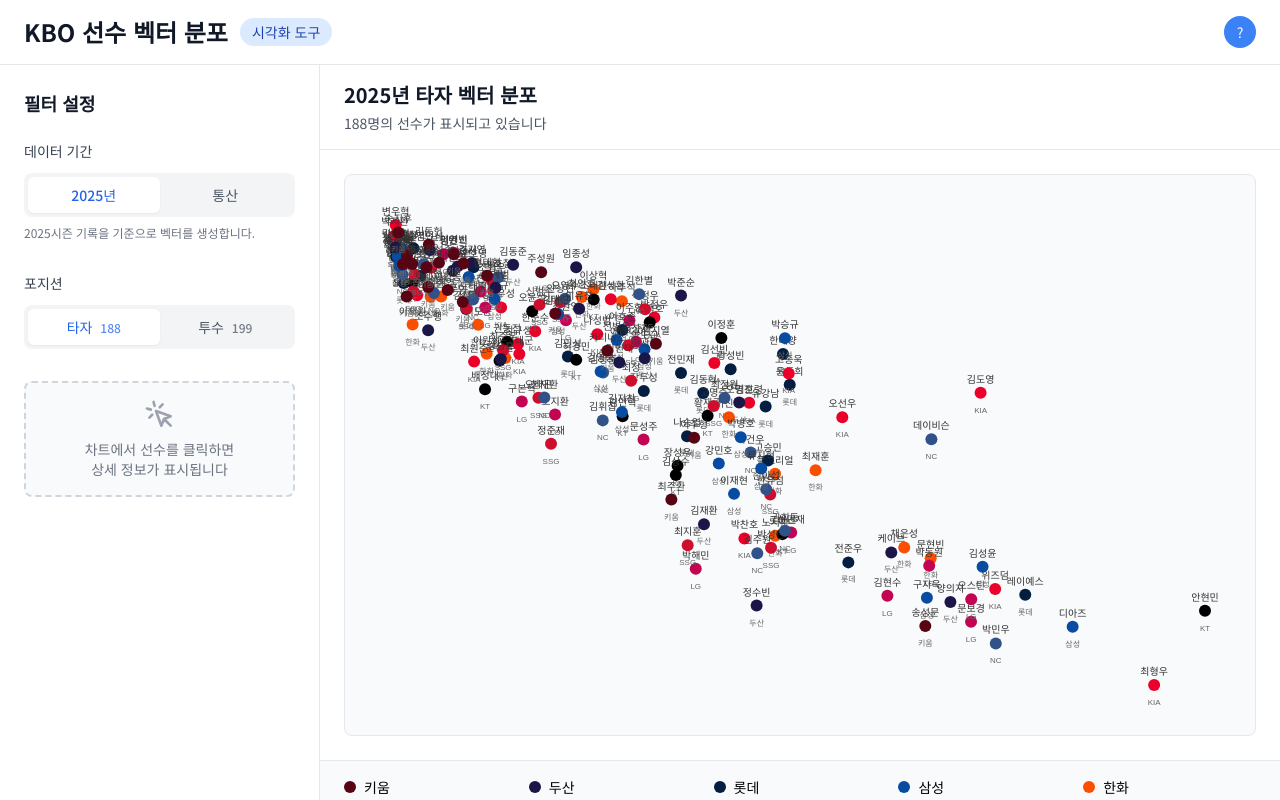
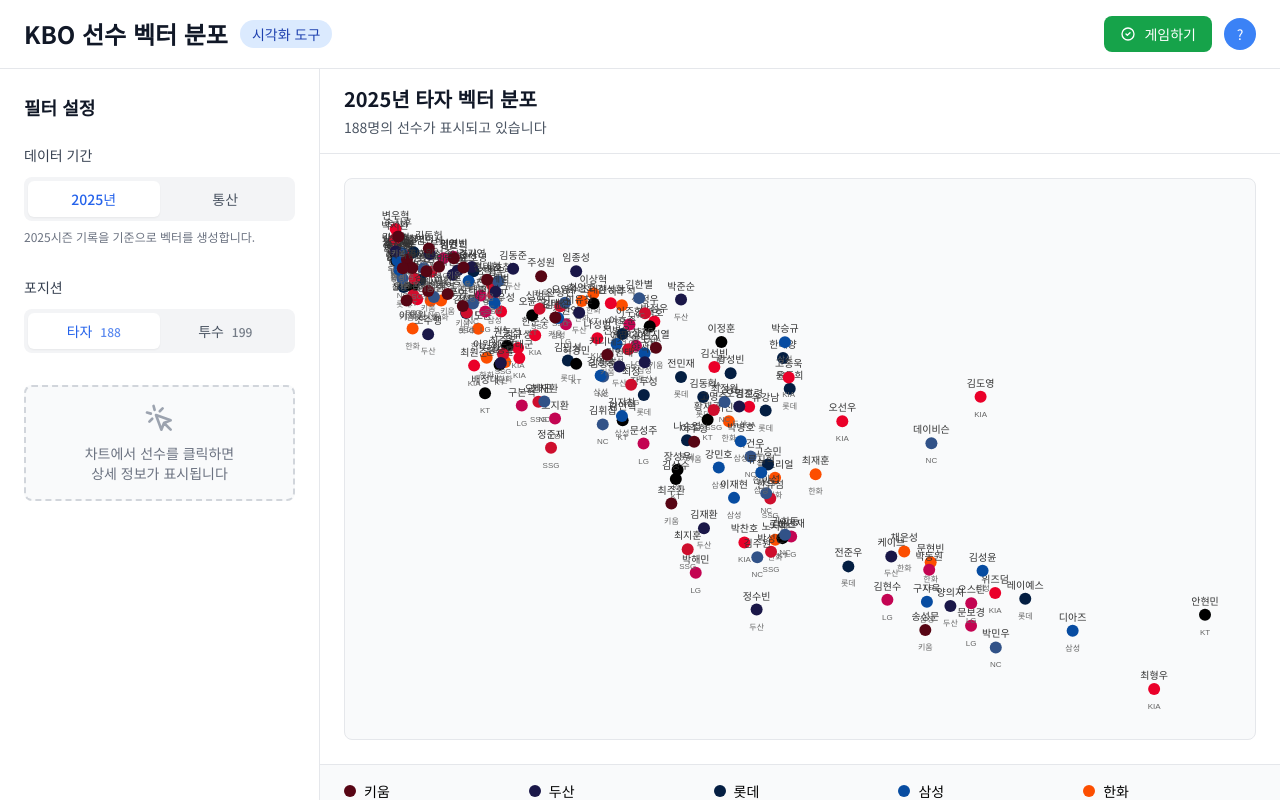
Before and after one commit to mattew8/KBOmantle, a SvelteKit app: page /visualize in a window 1280 px wide. Built offline with nearby package versions, Linux system fonts and the light colour scheme.

Commit message:
feat: add routing btn (to game page)

```diff
--- a/src/routes/visualize/+page.svelte
+++ b/src/routes/visualize/+page.svelte
@@ -443,6 +443,16 @@
         시각화 도구
       </span>
     </div>
+    <div class="flex gap-3 items-center">
+      <a
+        href="/"
+        class="flex gap-2 items-center px-4 py-2 text-sm font-medium text-white bg-green-600 rounded-lg transition-colors hover:bg-green-700"
+      >
+        <svg class="w-4 h-4" fill="none" stroke="currentColor" viewBox="0 0 24 24">
+          <path stroke-linecap="round" stroke-linejoin="round" stroke-width="2" d="M9 12l2 2 4-4m6 2a9 9 0 11-18 0 9 9 0 0118 0z"></path>
+        </svg>
+        게임하기
+      </a>
       <button
         on:click={() => showGuideModal = true}
         class="flex justify-center items-center w-8 h-8 text-sm text-white bg-blue-500 rounded-full transition-colors hover:bg-blue-600"
@@ -450,6 +460,7 @@
       >
         ?
       </button>
+    </div>
   </header>
 
   <!-- 컨텐츠 영역 -->
```
Lines whose indentation alone changed are shown as unchanged.
